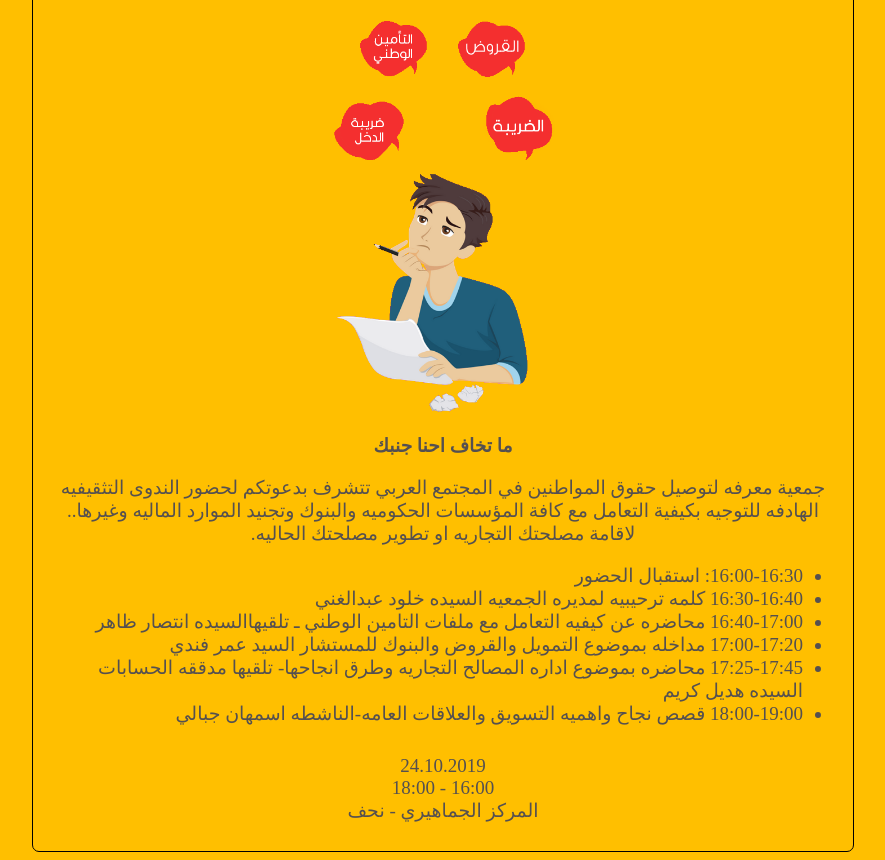
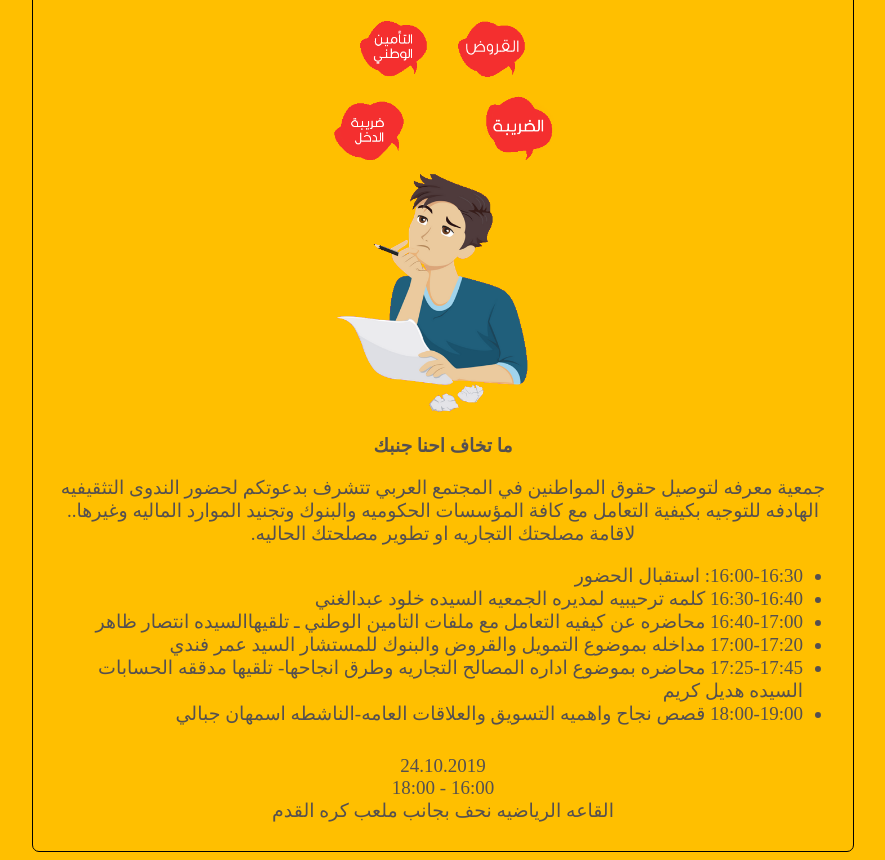
Before and after one commit to marefh/events, a plain HTML site: page 24-10-19/index.html in a window 1280 px wide. Shown: the part 329-1189 px from the top of the page, without its empty margins (197-1082 px from the left). Drawn offline with Linux system fonts and the light colour scheme.

Commit message:
Update index.html

```diff
--- a/24-10-19/index.html
+++ b/24-10-19/index.html
@@ -31,7 +31,7 @@
 		</ul>
 <pre>24.10.2019
 16:00 - 18:00
-المركز الجماهيري - نحف
+القاعه الرياضيه نحف بجانب ملعب كره القدم
 </pre>
 	</div>
 </body>
```
